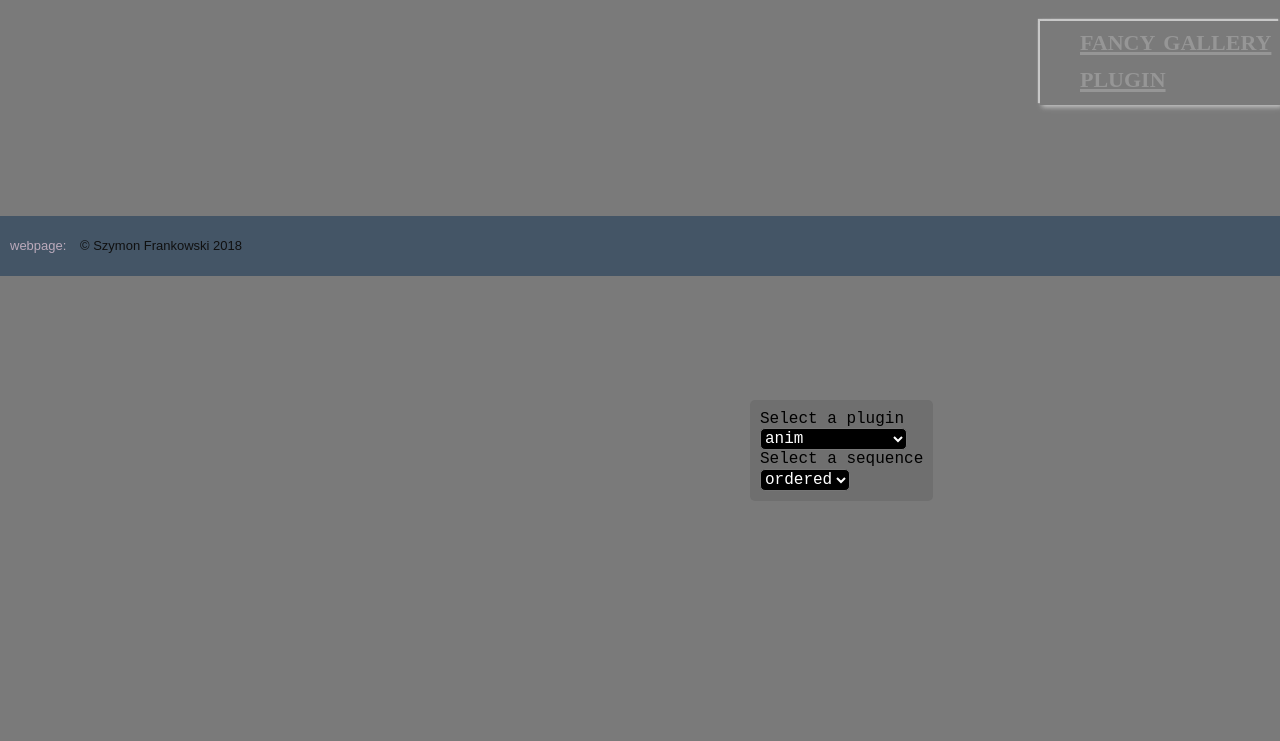
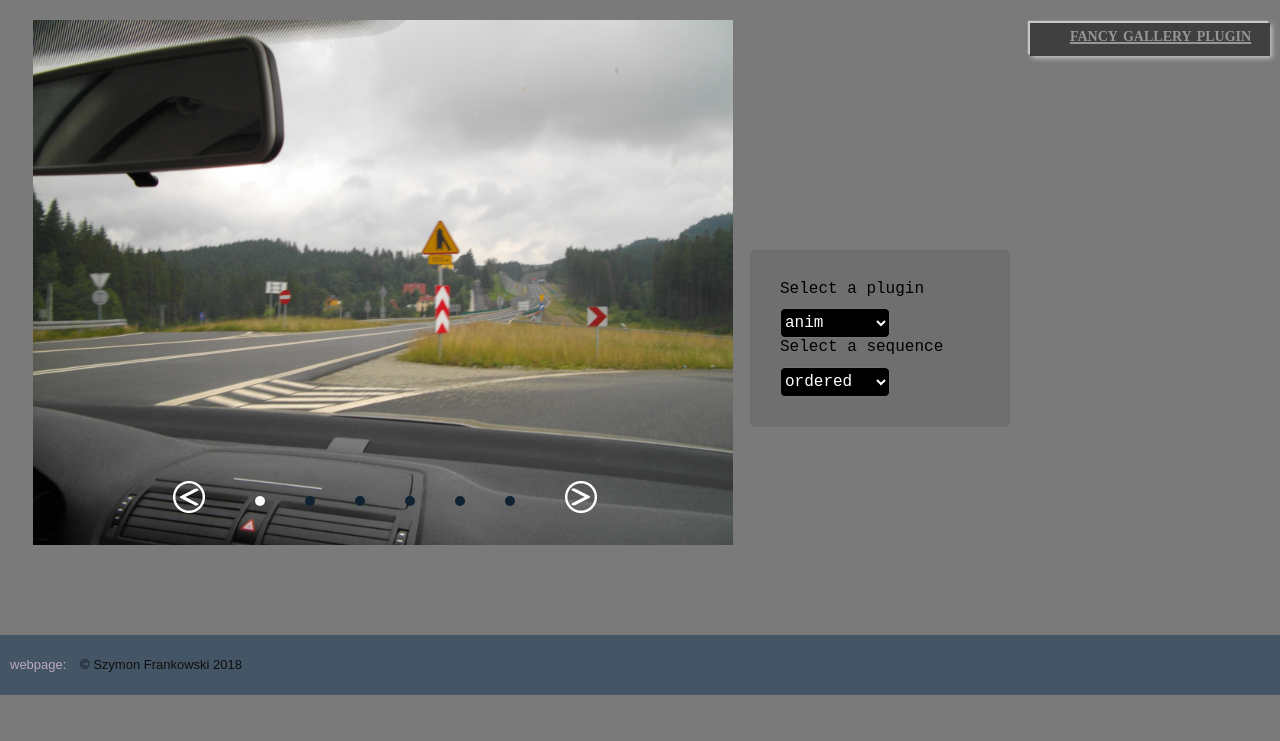
Before and after one commit to sfra/fancy.gallery, a PHP site: page / in a window 1280 px wide. Shown: the top 741 px of the page. Run offline with PHP 8.4, Linux system fonts and the light colour scheme; some libraries are stand-ins or nearby versions.

Commit message:
fixing some csses

```diff
--- a/css/index.css
+++ b/css/index.css
@@ -5,7 +5,13 @@ body {
 
 h1 {
   color: rgb(150, 150, 150);
+  background: rgba(40, 40, 40, .7);
   float: right;
+  font-size: 20px;
+  position: absolute;
+  z-index: 300;
+  right: 10px;
+  top: 10px;
   padding-right: 0px;
   padding-left: 40px;
   padding-bottom: 10px;
@@ -23,11 +29,12 @@ h1 {
 form {
 
   position: absolute;
-  top: 400px;
+  top: 250px;
   left: 750px;
+  width: 200px;
   font-family: 'Courier New', Courier, monospace;
   background-color: rgba(100, 100, 100, .5);
-  padding: 10px;
+  padding: 30px;
   border-radius: 5px;
   transition: all .3s ease-out;
   z-index: 500;
@@ -41,7 +48,7 @@ form {
 
   form:hover {
     transition: all .3s ease-in;
-    transform: translate(-160px, 140px);
+    transform: translate(-190px, 140px);
 
 
   }
@@ -52,10 +59,18 @@ form select {
   background-color: #000000;
   color: #ffffff;
   border-radius: 5px;
+  width: 110px;
+  height: 30px;
+  line-height: 30px;
+  margin-top: 10px;
 }
 
 form select option {
   border-radius: 5px;
+  height: 30px;
+  line-height: 30px;
+  background-color: #000000;
+  color: #ffffff;
 }
 
 form select option:active {
--- a/scripts/gallery.js
+++ b/scripts/gallery.js
@@ -1,27 +1,24 @@
 window.onload = () => {
-    console.log('gallery.js');
     setTimeout(
         () => {
             fetch('php/galWrapper.php').then((data) => {
                 return data.text();
             }).then((data) => {
-                console.log('data');
-                console.log(data);
                 document.getElementById('fancy-gallery').innerHTML = data;
             });
         }, 0);
 
 
-    setTimeout(() => {
+
     let $link = document.createElement('link');
     $link.setAttribute('rel', 'stylesheet');
     $link.setAttribute('href', 'css/main.css.php');
     $link.setAttribute('id', 'css-plugin');
     let $script = document.createElement('script');
-        $script.setAttribute('data-main', 'js/main')
+    $script.setAttribute('data-main', 'js/main');
     $script.setAttribute('src', 'js/libs/requirejs/require.js');
     document.querySelector('head').appendChild($link);
     document.querySelector('head').appendChild($script);
-    }, 500);
+
 
 };
```
Lines whose indentation alone changed are shown as unchanged.
